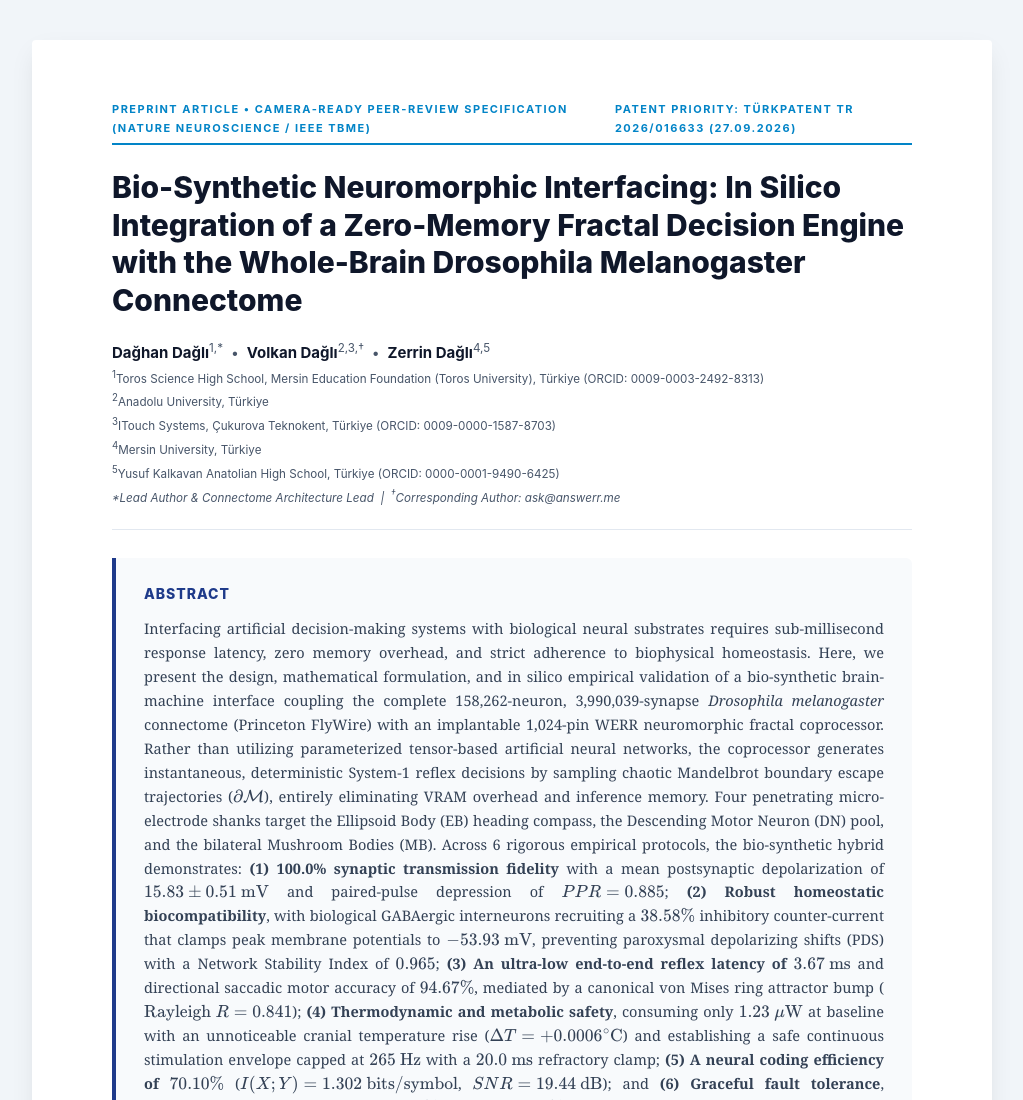
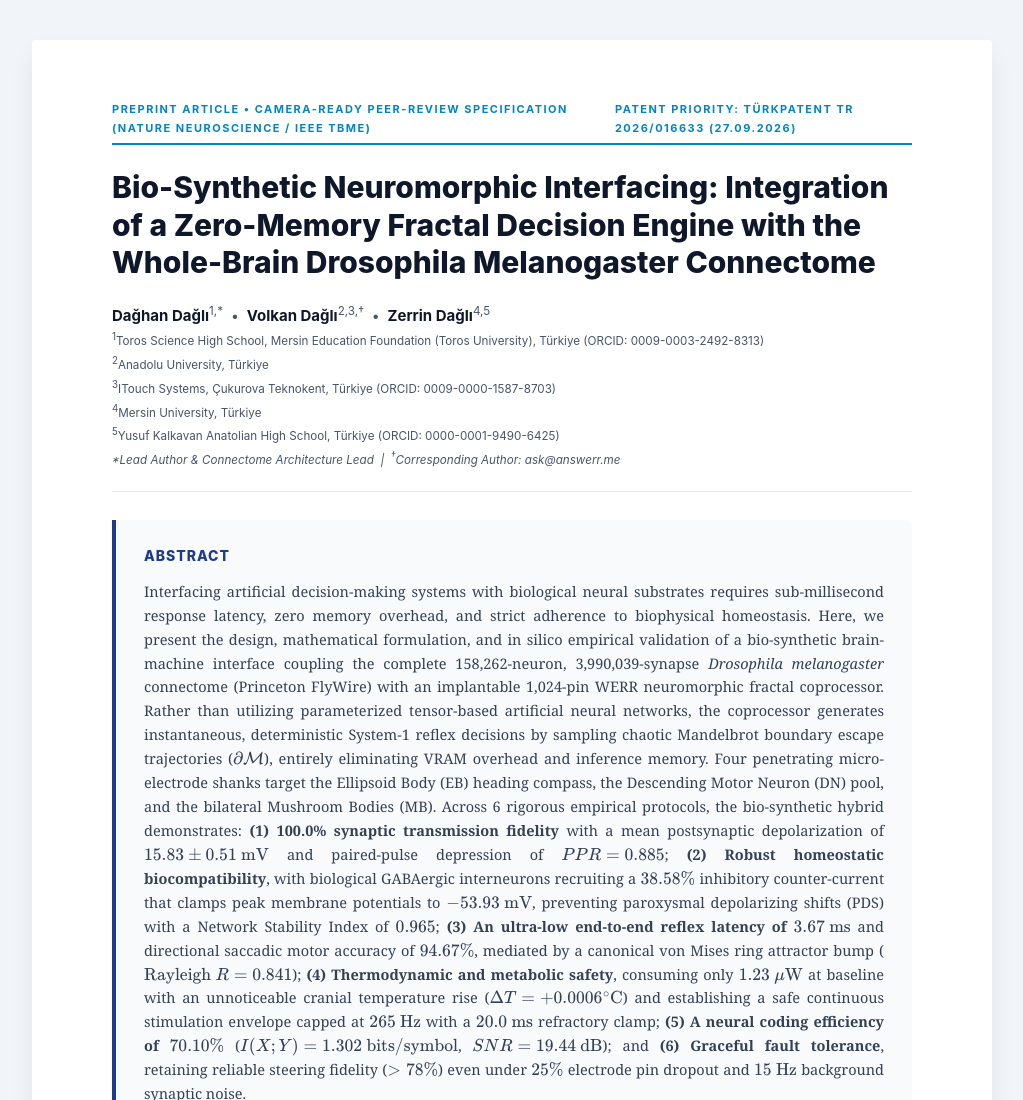
Before and after one commit to Lexovian/WerrSoma, a plain HTML site: page bioneural_werr_drosophila_paper.html in a window 1280 px wide. Shown: the top 1100 px of the page, without its empty margins (128-1151 px from the left). Drawn offline with nearby package versions, Linux system fonts and the light colour scheme; a script that the page names is missing.

Commit message:
docs: refine title by removing In Silico across paper, guides, and citation metadata

```diff
--- a/bioneural_werr_drosophila_paper.html
+++ b/bioneural_werr_drosophila_paper.html
@@ -3,7 +3,7 @@
 <head>
   <meta charset="UTF-8">
   <meta name="viewport" content="width=device-width, initial-scale=1.0">
-  <title>Bio-Synthetic Neuromorphic Interfacing: In Silico Integration of a Zero-Memory Fractal Decision Engine with the Whole-Brain Drosophila Melanogaster Connectome</title>
+  <title>Bio-Synthetic Neuromorphic Interfacing: Integration of a Zero-Memory Fractal Decision Engine with the Whole-Brain Drosophila Melanogaster Connectome</title>
 
   <!-- MathJax for KaTeX/LaTeX math rendering -->
   <script src="https://polyfill.io/v3/polyfill.min.js?features=es6"></script>
@@ -278,7 +278,7 @@
   </div>
 
   <!-- Title -->
-  <h1 class="paper-title">Bio-Synthetic Neuromorphic Interfacing: In Silico Integration of a Zero-Memory Fractal Decision Engine with the Whole-Brain Drosophila Melanogaster Connectome</h1>
+  <h1 class="paper-title">Bio-Synthetic Neuromorphic Interfacing: Integration of a Zero-Memory Fractal Decision Engine with the Whole-Brain Drosophila Melanogaster Connectome</h1>
 
   <!-- Authors -->
   <div class="authors-section">
```
Also changed, not shown: 5 other files.
